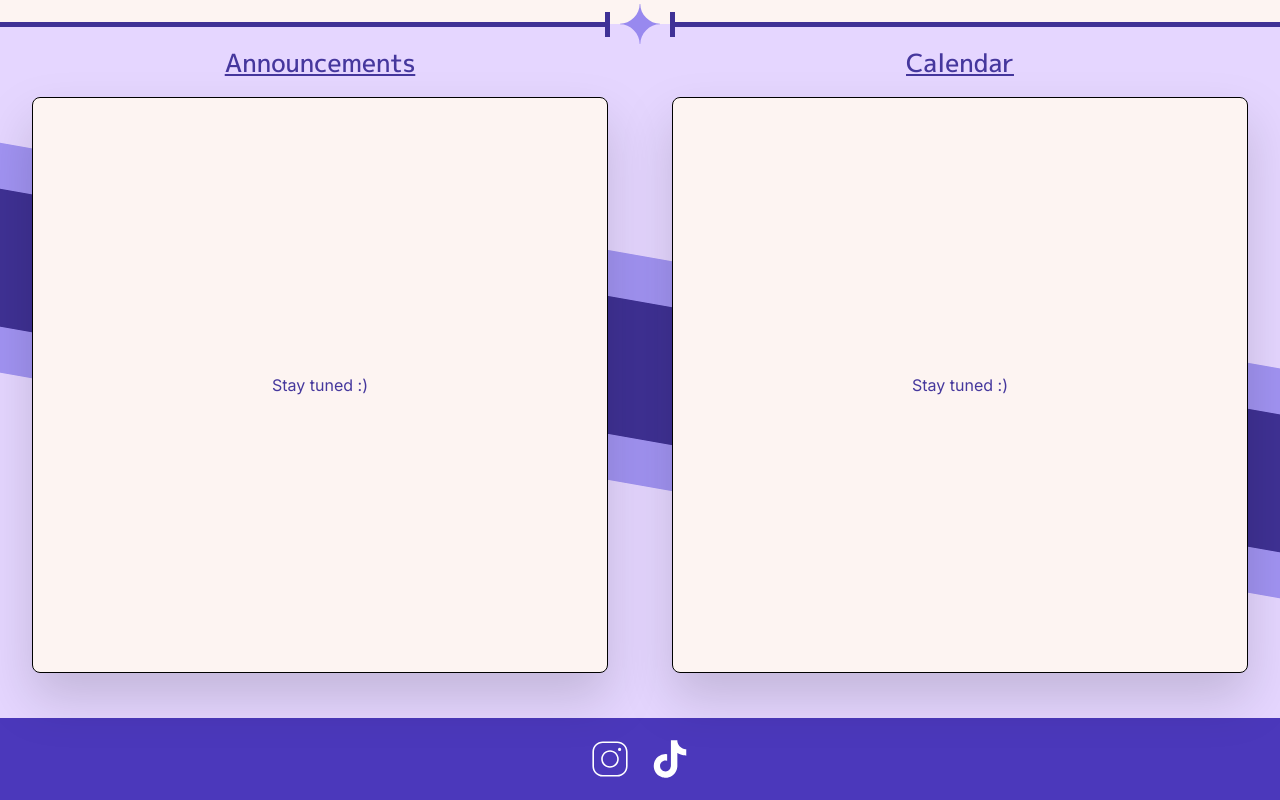
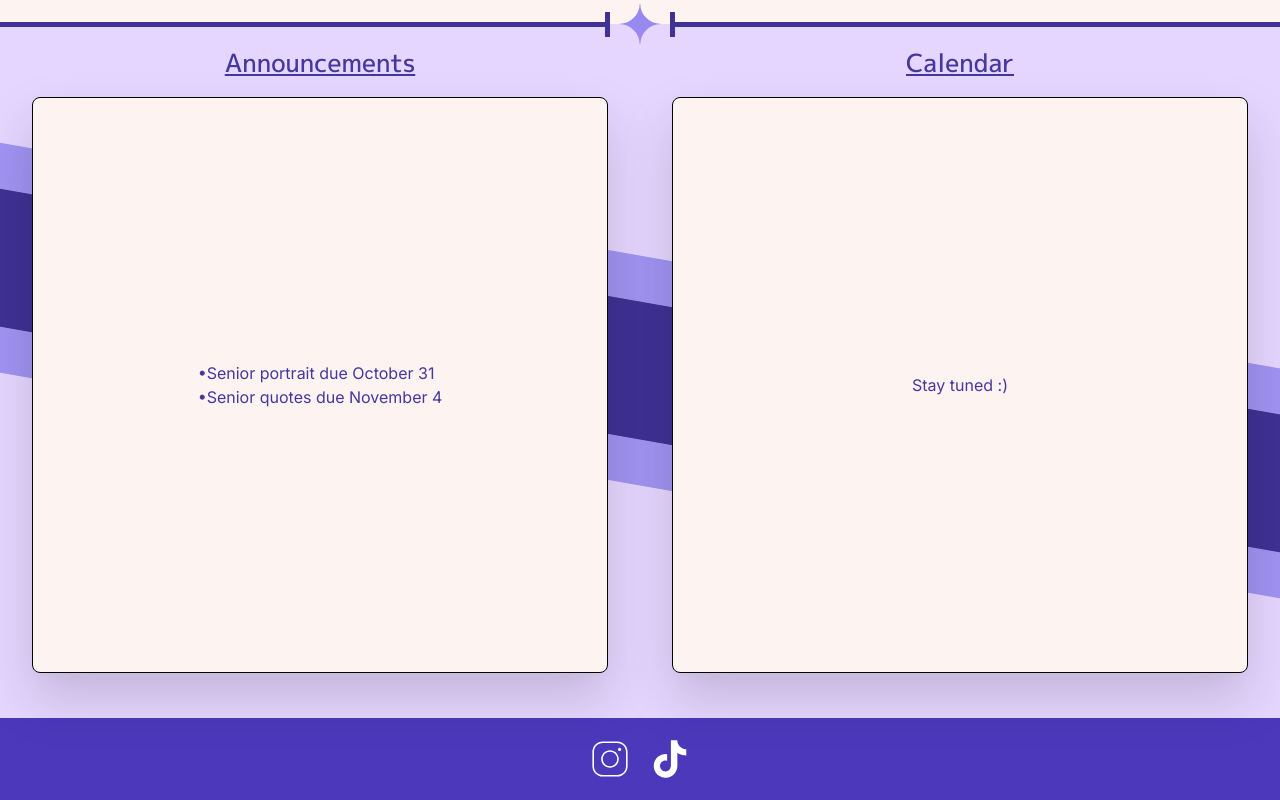
Before and after one commit to stuysu/senior.stuysu.org.2024, a Next.js app: page / in a window 1280 px wide. Shown: the part 1070-1870 px from the top of the page. Built offline with nearby package versions, Linux system fonts and the light colour scheme.

Commit message:
added announcements

```diff
--- a/app/page.js
+++ b/app/page.js
@@ -48,7 +48,10 @@ export default function Home() {
           </p>
           <div className="bg-[#FDF4F2] relative lg:ml-[2.5vw] border-black border-[1px] rounded-lg drop-shadow-2xl lg:w-[45vw] lg:h-[45vw] w-[70vw] h-[70vw]">
             <p className="absolute left-1/2 top-1/2 -translate-x-1/2 -translate-y-1/2 text-[#45379D]">
-              Stay tuned :)
+              <ul>
+                <li>&#8226;Senior portrait due October 31</li>
+                <li>&#8226;Senior quotes due November 4</li>
+              </ul>
             </p>
           </div>
         </div>
```
